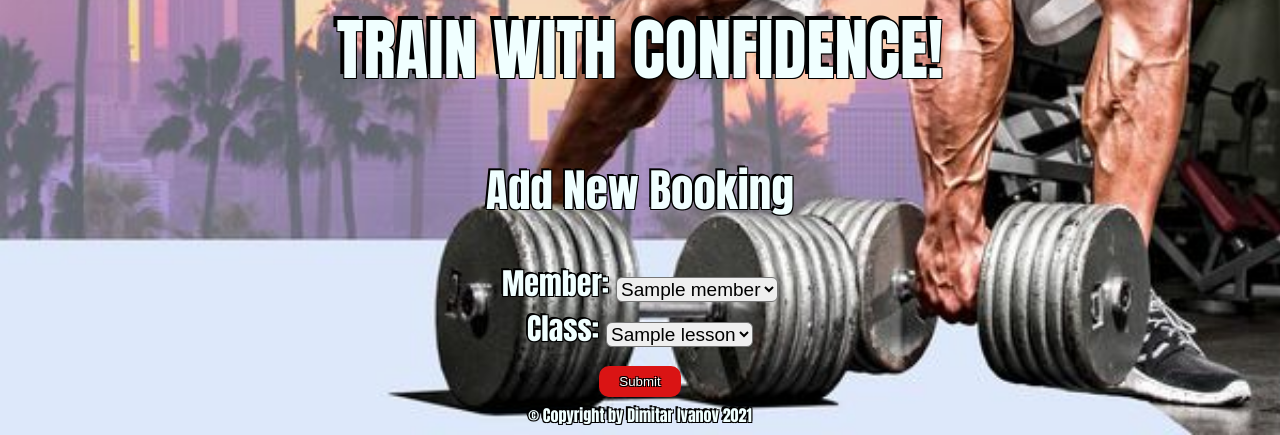
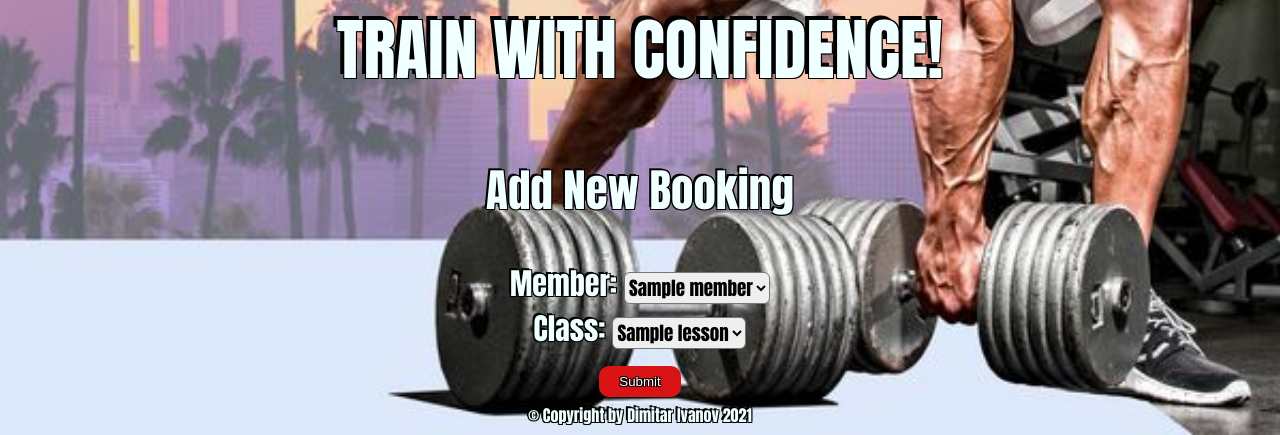
Before and after one commit to mitkousa/Gym_Project_W4, a Flask app: page /bookings/new in a window 1280 px wide. Shown: the part 386-821 px from the top of the page. Run offline with Flask 2, Linux system fonts and the light colour scheme; a database or web service that is not in the repository returns one stand-in record (values such as "Sample title"); some libraries are stand-ins or nearby versions.

Commit message:
font for text boxes and drop downs changed

```diff
--- a/static/style.css
+++ b/static/style.css
@@ -162,4 +162,5 @@ a {
 select {
     font-size: 19px;
     border-radius: 6px;
+    font-family: Impact, Haettenschweiler, 'Arial Narrow Bold', sans-serif;
   }
--- a/templates/base.html
+++ b/templates/base.html
@@ -27,6 +27,7 @@
             border-color: rgba(0, 0, 0, .14);
             background-color: AliceBlue;
             font-size: 16px;
+            font-family: Impact, Haettenschweiler, 'Arial Narrow Bold', sans-serif;
         }
         </style>
 </head>
```
